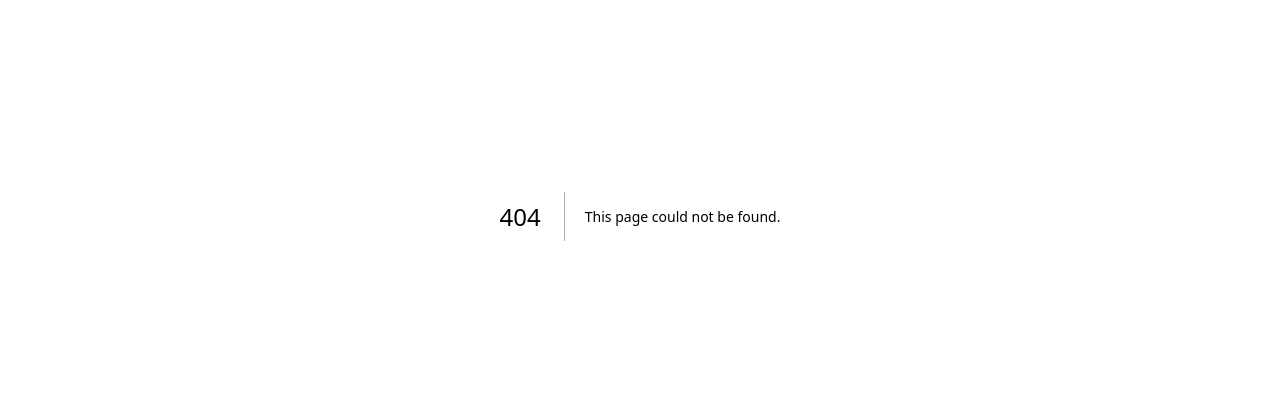
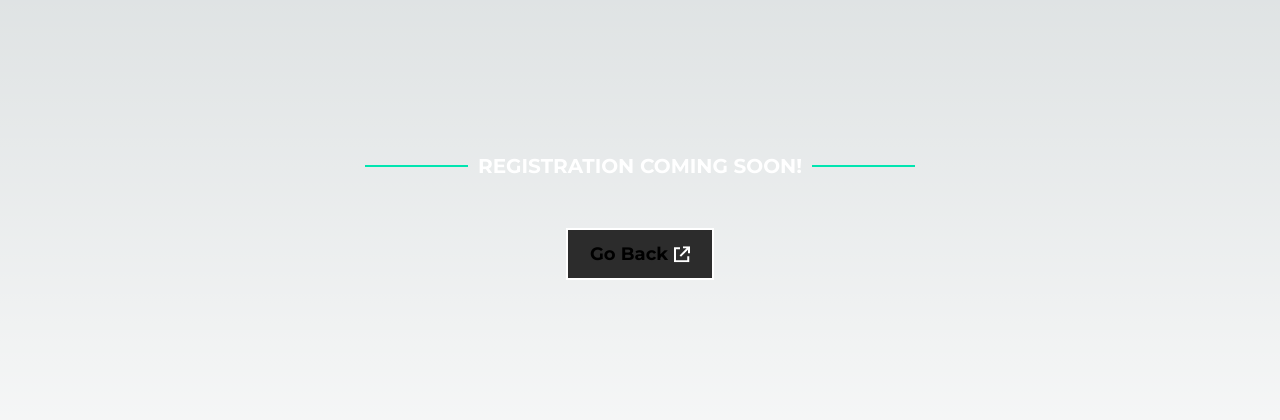
Before and after one commit to andrewgilliland/winter-conference-2024, a Next.js app: page /register in a window 1280 px wide. Before the commit this address had no page. Shown: the part 184-604 px from the top of the page. Built offline with nearby package versions, Linux system fonts and the light colour scheme.

Commit message:
feat: adds registration page

```diff
--- a/src/app/layout.tsx
+++ b/src/app/layout.tsx
@@ -14,8 +14,8 @@ const roboto = Roboto({
 });
 
 export const metadata: Metadata = {
-  title: "Create Next App",
-  description: "Generated by create next app",
+  title: "Winter Conference 2024",
+  description: "Experience the event that will change the way you farm.",
 };
 
 export default function RootLayout({
--- /dev/null
+++ b/src/app/register/page.tsx
@@ -0,0 +1,18 @@
+import ButtonLink from "@/components/ButtonLink";
+import Container from "@/components/Container";
+import DividerHeader from "@/components/DividerHeader";
+
+export default function Home() {
+  return (
+    <main className="flex min-h-screen flex-col justify-center">
+      <Container>
+        <div className="flex flex-col items-center gap-12 w-[320px] md:w-[550px]">
+          <DividerHeader text="Registration Coming Soon!" />
+          <div className="">
+            <ButtonLink text="Go Back" href="/" />
+          </div>
+        </div>
+      </Container>
+    </main>
+  );
+}
--- a/src/components/AccordionItem.tsx
+++ b/src/components/AccordionItem.tsx
@@ -25,8 +25,9 @@ const AccordionItem = ({ heading, copy }: AccordionItemProps) => {
       }
     >
       <button
-        className="flex justify-between"
+        className="flex justify-between focus:outline-none focus:ring focus:ring-green-300"
         onClick={() => setIsOpen(!isOpen)}
+        aria-label="Toggle Accordion"
       >
         <h4 className="font-montserrat font-bold text-xl text-white text-left">
           {heading}
--- a/src/components/ButtonLink.tsx
+++ b/src/components/ButtonLink.tsx
@@ -1,24 +1,34 @@
+import Link from "next/link";
 import ArrowUpRightFromSquare from "./svgs/ArrowUpRightFromSquare";
 
 type ButtonLinkProps = {
   backgroundColor?: string;
+  text?: string;
+  href?: string;
 };
 
-const ButtonLink = ({ backgroundColor = "bg-gray-800" }: ButtonLinkProps) => {
+const ButtonLink = ({
+  backgroundColor = "bg-gray-800",
+  text = "Register for Winter Conference",
+  href = "/register",
+}: ButtonLinkProps) => {
   return (
-    <div className="relative">
-      <div className="absolute border-2 border-white w-full h-full bottom-0" />
+    <Link href={href} className="relative">
+      <div>
+        <div className="absolute border-2 border-white w-full h-full" />
         <button
-        className={`${backgroundColor} border-2 border-white px-[22px] py-2.5 max-w-[375px] transform transition-transform hover:-translate-x-1 hover:-translate-y-1`}
+          className={`${backgroundColor} border-2 border-white px-3 md:px-[22px] py-2.5 max-w-[375px] transform transition-transform hover:-translate-x-1 hover:-translate-y-1 focus:outline-none focus:ring focus:ring-green-300`}
+          aria-label="Register"
         >
           <div className="flex justify-center items-center">
             <div className="font-montserrat font-bold text-base md:text-lg mr-1.5">
-            Register for Winter Conference
+              {text}
             </div>
             <ArrowUpRightFromSquare />
           </div>
         </button>
       </div>
+    </Link>
   );
 };
 
--- a/src/components/sections/HeroSection.tsx
+++ b/src/components/sections/HeroSection.tsx
@@ -46,7 +46,7 @@ const HeroSection = () => {
           key={index}
           className={`z-[-1] object-cover ${className}`}
           src={src}
-          alt="Some stuff"
+          alt="Winter conference attendee listening attentively to McMenamy lay down some farming knowledge."
           sizes={`(max-width: ${sizes}px) 100vw`}
           fill={true}
           priority={true}
```
Lines whose indentation alone changed are shown as unchanged.
